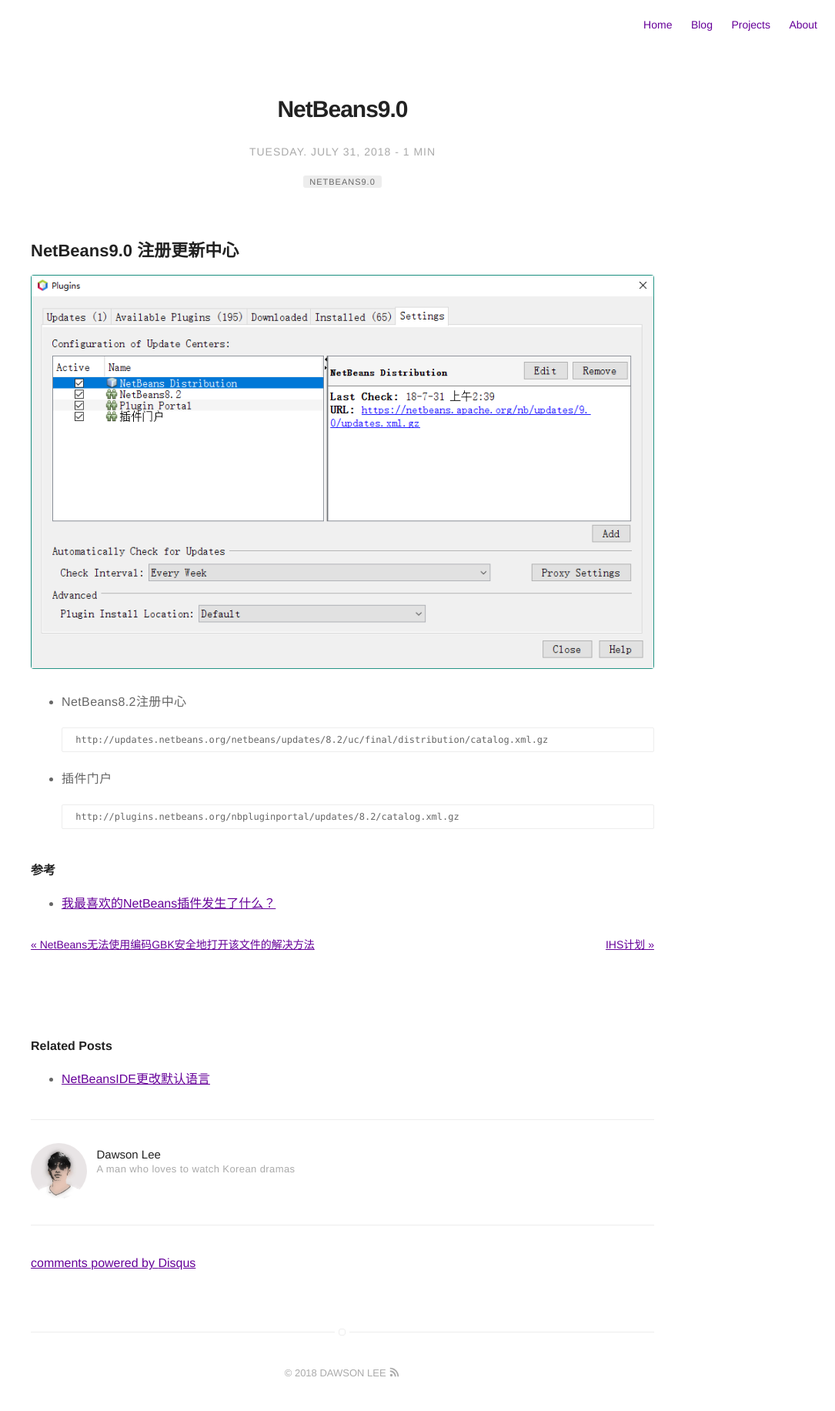
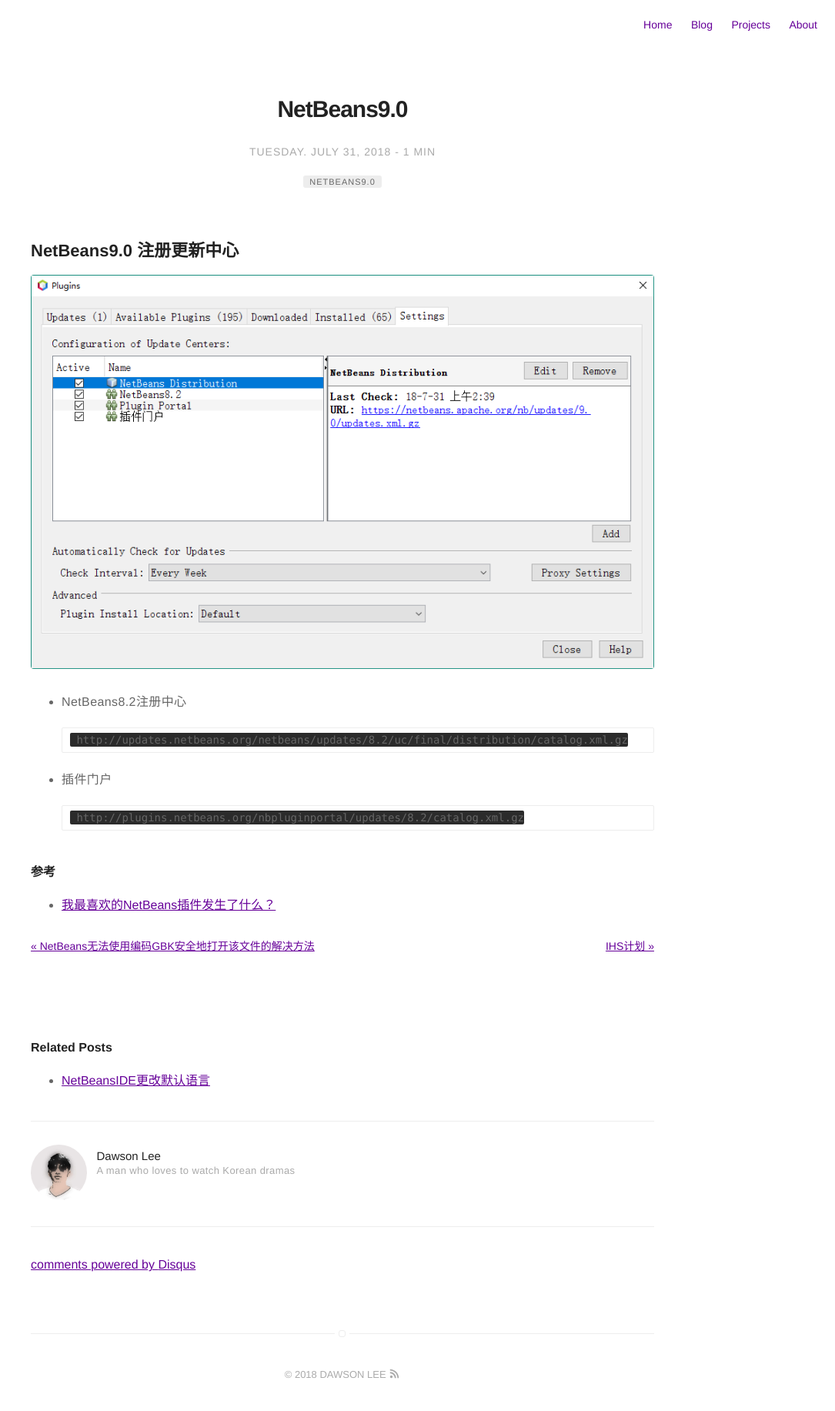
Before and after one commit to dawsonlee1790/dawsonlee1790.github.io, a Jekyll site: the page built from _posts/2018-07-31-NetBeans9.0.markdown, in a window 1280 px wide. Shown: the whole page at 77% size, without its empty margins (195-1280 px from the left). Built offline with Jekyll 4.4.1, drawn with Linux system fonts in a browser that asks for light colours; comment, search, counter and statistics services are not loaded.

Commit message:
更新code tt css的background: #2b2b2b；font-size: 14px

```diff
--- a/_sass/base/general.sass
+++ b/_sass/base/general.sass
@@ -101,9 +101,9 @@
 tt
 	padding: 1px 0
 	font-family: $fontMonospace
-	font-size: 12px
+	font-size: 14px
 	line-height: 20px
-	background: #fff
+	background: #2b2b2b
 	border-radius: 2px
 	border-radius: 2px
 
```
